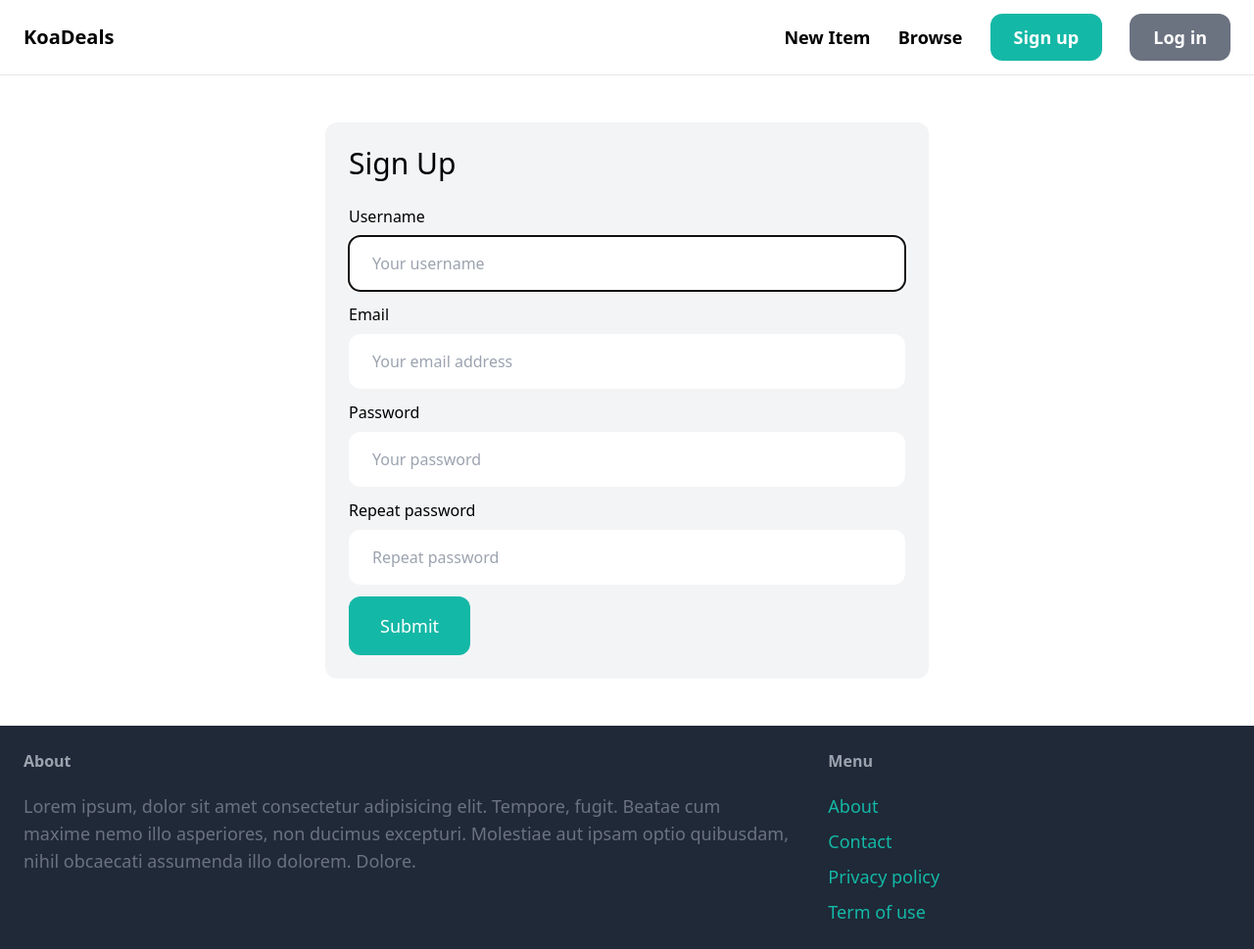
After one commit to JoseContrerasP/KoaDeals, a Django app: page /signup/ in a window 1280 px wide. The commit adds this page. Shown: the whole page at 98% size. Run offline with Django 4.2, Linux system fonts and the light colour scheme; some libraries are stand-ins or nearby versions.

Commit message:
add signup-login

```diff
--- a/KoaDeals/settings.py
+++ b/KoaDeals/settings.py
@@ -128,6 +128,11 @@ STATIC_URL = "static/"
 MEDIA_URL = "media/"
 MEDIA_ROOT = BASE_DIR / "media"
 
+LOGIN_URL = "/login/"
+LOGIN_REDIRECT_URL = "/"
+LOGOUT_REDIRECT_URL = "/"
+
+
 # Default primary key field type
 # https://docs.djangoproject.com/en/4.2/ref/settings/#default-auto-field
 
--- /dev/null
+++ b/core/forms.py
@@ -0,0 +1,65 @@
+from django import forms
+from django.contrib.auth.forms import UserCreationForm, AuthenticationForm
+from django.contrib.auth.models import User
+
+
+class LoginForm(AuthenticationForm):
+    username = forms.CharField(
+        widget=forms.TextInput(
+            attrs={
+                "placeholder": "Your username",
+                "class": "w-full py-4 px-6 rounded-xl",
+            }
+        )
+    )
+
+    password = forms.CharField(
+        widget=forms.PasswordInput(
+            attrs={
+                "placeholder": "Your password",
+                "class": "w-full py-4 px-6 rounded-xl",
+            }
+        )
+    )
+
+
+class SignupForm(UserCreationForm):
+    class Meta:
+        model = User
+        fields = ("username", "email", "password1", "password2")
+
+    username = forms.CharField(
+        widget=forms.TextInput(
+            attrs={
+                "placeholder": "Your username",
+                "class": "w-full py-4 px-6 rounded-xl",
+            }
+        )
+    )
+
+    email = forms.CharField(
+        widget=forms.EmailInput(
+            attrs={
+                "placeholder": "Your email address",
+                "class": "w-full py-4 px-6 rounded-xl",
+            }
+        )
+    )
+
+    password1 = forms.CharField(
+        widget=forms.PasswordInput(
+            attrs={
+                "placeholder": "Your password",
+                "class": "w-full py-4 px-6 rounded-xl",
+            }
+        )
+    )
+
+    password2 = forms.CharField(
+        widget=forms.PasswordInput(
+            attrs={
+                "placeholder": "Repeat password",
+                "class": "w-full py-4 px-6 rounded-xl",
+            }
+        )
+    )
--- /dev/null
+++ b/core/templates/core/signup.html
@@ -0,0 +1,53 @@
+{% extends 'base.html' %}
+
+{% block title %}Sign up{% endblock title %}
+
+{% block content %}
+<div class="w-1/2 my-6 p-6 mx-auto bg-gray-100 rounded-xl">
+	<h1 class="mb-6 text-3xl">Sign Up</h1>
+
+	<form action="." method="POST">
+		{% csrf_token %}
+
+		<div class="mb-3">
+			<label for="" class="inline-block mb-2">
+				Username
+			</label><br>
+			{{ form.username }}
+		</div>
+
+		<div class="mb-3">
+			<label for="" class="inline-block mb-2">
+				Email
+			</label><br>
+			{{ form.email }}
+		</div>
+
+		<div class="mb-3">
+			<label for="" class="inline-block mb-2">
+				Password
+			</label><br>
+			{{ form.password1 }}
+		</div>
+
+		<div class="mb-3">
+			<label for="" class="inline-block mb-2">
+				Repeat password
+			</label><br>
+			{{ form.password2 }}
+		</div>
+
+		{% if form.errors or form.non_field_errors %}
+
+			<div class="mb-3 p-6 bg-red-100 rounded-xl">
+				{% for field in form %}
+					{{ field.errors }}
+				{% endfor %}
+				{{ form.non_field_errors }}
+			</div>
+		{% endif %}
+
+		<button class="py-4 px-8 text-lg bg-teal-500 hover:bg-teal-700 rounded-xl text-white">Submit</button>
+	</form>
+</div>
+{% endblock content %}
--- a/core/urls.py
+++ b/core/urls.py
@@ -1,10 +1,20 @@
 from django.urls import path
 
+from django.contrib.auth import views as auth_views
 from . import views
+from .forms import LoginForm
 
 app_name = "core"
 
 urlpatterns = [
     path("", views.index, name="index"),
     path("contact/", views.contact, name="contact"),
+    path("signup/", views.signup, name="signup"),
+    path(
+        "login/",
+        auth_views.LoginView.as_view(
+            template_name="core/login.html", authentication_form=LoginForm
+        ),
+        name="login",
+    ),
 ]
--- a/core/views.py
+++ b/core/views.py
@@ -1,6 +1,7 @@
-from django.shortcuts import render
+from django.shortcuts import render, redirect
 
 from item.models import Category, Item
+from .forms import SignupForm
 
 
 def index(request):
@@ -15,4 +16,18 @@ def contact(request):
     return render(request, "core/contact.html")
 
 
-# Create your views here.
+def signup(request):
+    if request.method == "POST":
+        form = SignupForm(request.POST)
+
+        if form.is_valid():
+            form.save()
+
+            return redirect("core:login")
+
+    else:
+        form = SignupForm()
+
+    context = {"form": SignupForm}
+
+    return render(request, "core/signup.html", context)
--- a/templates/base.html
+++ b/templates/base.html
@@ -19,8 +19,16 @@
             <a href="#" class="text-lg font-semibold hover:text-gray-500">New Item</a>
             <a href="#" class="text-lg font-semibold hover:text-gray-500">Browse</a>
 
-            <a href="#" class="px-6 py-3 text-lg font-semibold bg-teal-500 text-white rounded-xl hover:bg-teal-700">Sign up</a>
-            <a href="#" class="px-6 py-3 text-lg font-semibold bg-gray-500 text-white rounded-xl hover:bg-gray-700">Log in</a>
+            {% if request.user.is_authenticated %}
+                <a href="#" class="px-6 py-3 text-lg font-semibold bg-teal-500 text-white rounded-xl hover:bg-teal-700">Inbox</a>
+                <a href="#" class="px-6 py-3 text-lg font-semibold bg-gray-500 text-white rounded-xl hover:bg-gray-700">Dashbox</a>
+
+            {% else %}
+                <a href="{% url 'core:signup' %}" class="px-6 py-3 text-lg font-semibold bg-teal-500 text-white rounded-xl hover:bg-teal-700">Sign up</a>
+                <a href="{% url 'core:login' %}" class="px-6 py-3 text-lg font-semibold bg-gray-500 text-white rounded-xl hover:bg-gray-700">Log in</a>
+
+            {% endif %}
+
         </div>
 
     </nav>
```
Also changed, not shown: core/templates/core/login.html (added, +39 -0 lines), KoaDeals/views.py (added).
